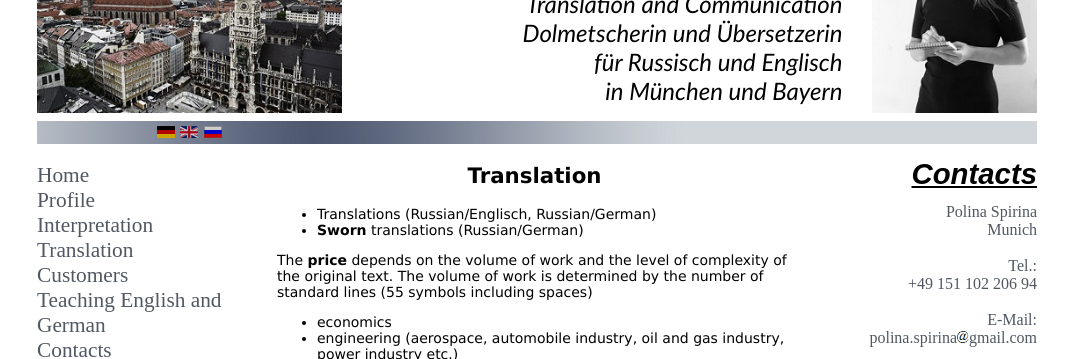
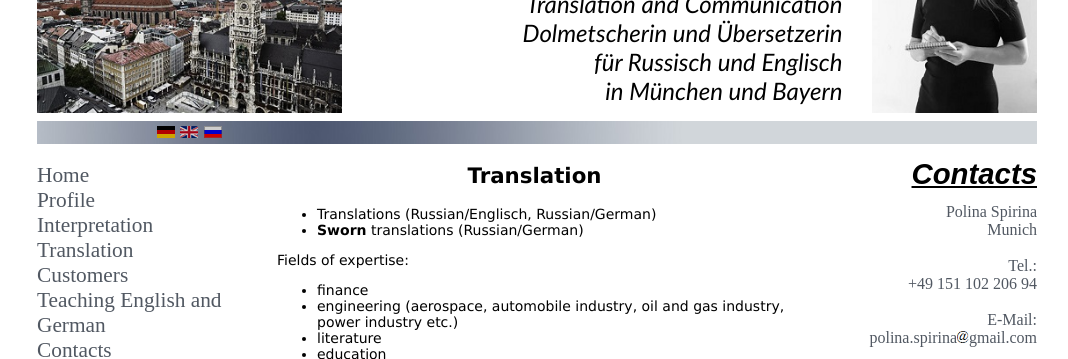
Before and after one commit to bg172/spirina-translation.de, a plain HTML site: page translation_en.html in a window 1280 px wide. Shown: the part 115-474 px from the top of the page, without its empty margins (103-1171 px from the left). Drawn offline with Linux system fonts and the light colour scheme.

Commit message:
fields of expertise en

```diff
--- a/translation_en.html
+++ b/translation_en.html
@@ -80,10 +80,10 @@
 	  <ul>
 	  <li>Translations (Russian/Englisch, Russian/German)</li>
 	  <li><strong>Sworn</strong> translations (Russian/German)</li>
-     </ul>
-	  The <strong>price</strong> depends on the volume of work and the level of complexity of the original text. The volume of work is determined by the number of standard lines (55 symbols including spaces)</li>
+	 </ul>
+    Fields of expertise:
 	 <ul>
-	 <li>economics</li>
+	 <li>finance</li>
 	 <li>engineering (aerospace, automobile industry, oil and gas industry, power industry etc.)</li>
 	 <li>literature</li>
 	 <li>education</li>
@@ -92,7 +92,7 @@
 	 <li>medicine</li>
 	 <li>localization of websites</li>
 	 </ul>
-	 </p>
+	 The <strong>price</strong> depends on the volume of work and the level of complexity of the original text. The volume of work is determined by the number of standard lines (55 symbols including spaces)</li>
 	</div><!--col2-->
 <!-------------------------------------------------------------------------------------------------------------------------------------------------------->
 	<div class="bottom"><hr/>© Polina Spirina Translation and Communication 2005-2014</div><!--bottom-->
```
Also changed, not shown: 1 other file.
